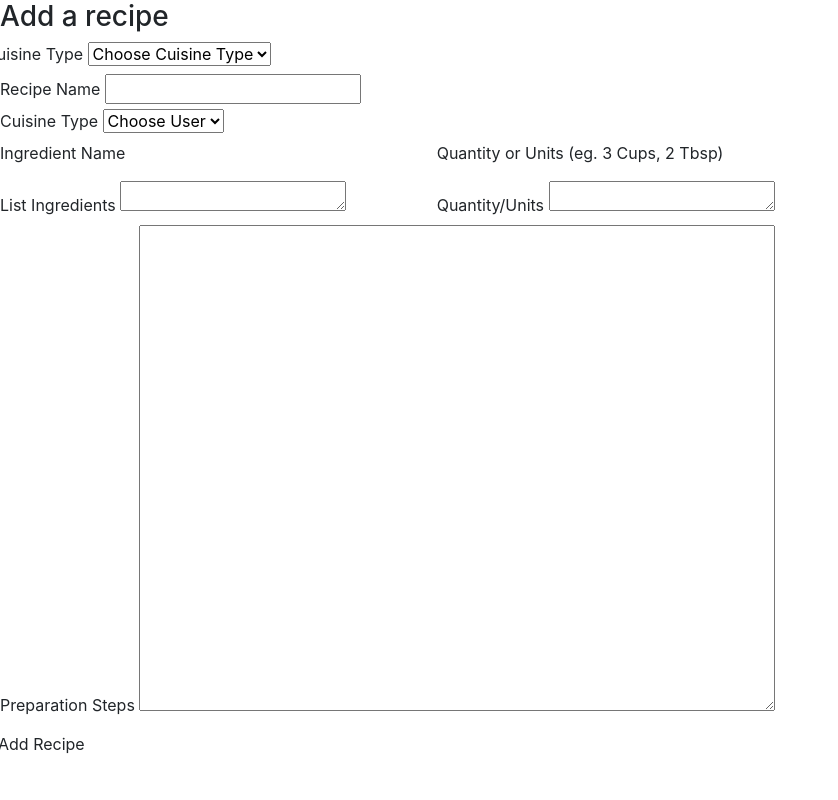
After one commit to Code-Institute-Submissions/Data-Centric-Development-Milestone-Projectv2, a Flask app: page /add_recipe in a window 1280 px wide. The commit adds this page. Shown: the whole page, without its empty margins (0-838 px from the left). Run offline with Flask 2, Linux system fonts and the light colour scheme; data that the repository does not hold is empty; some libraries are stand-ins or nearby versions.

Commit message:
Struggling with ingredient list, playing around with options

```diff
--- a/app.py
+++ b/app.py
@@ -1,6 +1,7 @@
 import os
-from flask import Flask, render_template, redirect, url_for
+from flask import Flask, render_template, redirect, url_for, request
 from flask_pymongo import PyMongo
+from pymongo import MongoClient
 from bson import ObjectId
 
 app = Flask(__name__)
@@ -18,5 +19,23 @@ def index():
 def list_recipes():
     return render_template('listrecipes.html', recipes = mongo.db.recipes.find())
 
+@app.route('/show_recipe/<recipe_id>/')
+def show_recipe(recipe_id):
+    recipe_id = mongo.db.recipes.find_one({"_id": ObjectId(recipe_id)})
+    entries = recipe_id.items()
+
+    return render_template('showrecipe.html', entries = entries)
+
+@app.route('/add_recipe')
+def add_recipe():
+    return render_template('addrecipe.html', cuisine=mongo.db.cuisine.find(), user=mongo.db.user.find())
+
+@app.route('/insert_recipe', methods=['POST'])
+def insert_recipe():
+    recipes = mongo.db.recipes
+    print(request.form)
+    recipes.insert_one(request.form.to_dict())
+    return redirect(url_for('list_recipes'))
+
 if __name__ == '__main__':
     app.run(host=os.environ.get('IP'), port=int(os.environ.get('PORT')), debug=True)
--- /dev/null
+++ b/templates/addrecipe.html
@@ -0,0 +1,62 @@
+{% extends 'base.html' %}
+
+{% block content %}
+
+<h3>Add a recipe</h3>
+<div class="row">
+    <form action="{{ url_for('insert_recipe') }}" method="POST" class="col-sm-12" onclick="validateForm()" name="recipeform">
+        <div class="row">
+            <div class="row">
+                <div class="col-sm 12">
+                    <label>Cuisine Type</label>
+                    <select id="cuisine" name="cuisine_name">
+                        <option value="" disabled selected>Choose Cuisine Type</option>
+                        {% for cui in cuisine %}
+                            <option value="{{cui.cuisine_name}}">{{cui.cuisine_name}}</option>
+                        {% endfor %}
+                    </select>
+                </div>
+            </div>
+            <div class="col-sm-12">
+                <label>Recipe Name</label>
+                <input type="text" id="recipe_name" name="recipe_name">
+            </div>
+        </div>
+        <div class="row">
+            <div class="col-sm 12">
+                <label>Cuisine Type</label>
+                <select id="user_name" name="user_name">
+                    <option value="" disabled selected>Choose User</option>
+                    {% for x in user %}
+                        <option value="{{x.user_name}}">{{x.user_name}}</option>
+                    {% endfor %}
+                </select>
+            </div>
+        </div>
+        <div class="row">
+            <div class="col-sm-4">
+                <p>Ingredient Name</p>
+                <label for="">List Ingredients</label>
+                <textarea name = "ingredient_1" id="ingredient_1" rows="1"></textarea>
+            </div>
+            <div class="col-sm-4">
+                <p>Quantity or Units (eg. 3 Cups, 2 Tbsp)</p>
+                <label for="">Quantity/Units</label>
+                <textarea name = "ingredient_qty_1" id="ingredient_qty_1" rows="1"></textarea>
+            </div>
+        </div>
+        <div class="row">
+            <div class="col-sm-12">
+                <label for="">Preparation Steps</label>
+                <textarea name = "preparation" id="preparation" rows="20" cols="60"></textarea>
+            </div>
+        </div>
+        <div class="row">
+            <button class="btn" type="submit">Add Recipe
+             </button>
+        </div>
+
+    </form>
+</div>
+
+{% endblock %}
--- a/templates/base.html
+++ b/templates/base.html
@@ -4,6 +4,10 @@
     <meta charset="UTF-8">
     <meta name="viewport" content="width=device-width, initial-scale=1.0">
     <meta http-equiv="X-UA-Compatible" content="ie=edge">
+    <link rel="stylesheet" href="https://stackpath.bootstrapcdn.com/bootstrap/4.2.1/css/bootstrap.min.css" integrity="sha384-GJzZqFGwb1QTTN6wy59ffF1BuGJpLSa9DkKMp0DgiMDm4iYMj70gZWKYbI706tWS" crossorigin="anonymous">
+    <script src="https://code.jquery.com/jquery-3.3.1.slim.min.js" integrity="sha384-q8i/X+965DzO0rT7abK41JStQIAqVgRVzpbzo5smXKp4YfRvH+8abtTE1Pi6jizo" crossorigin="anonymous"></script>
+    <script src="https://cdnjs.cloudflare.com/ajax/libs/popper.js/1.14.6/umd/popper.min.js" integrity="sha384-wHAiFfRlMFy6i5SRaxvfOCifBUQy1xHdJ/yoi7FRNXMRBu5WHdZYu1hA6ZOblgut" crossorigin="anonymous"></script>
+    <script src="https://stackpath.bootstrapcdn.com/bootstrap/4.2.1/js/bootstrap.min.js" integrity="sha384-B0UglyR+jN6CkvvICOB2joaf5I4l3gm9GU6Hc1og6Ls7i6U/mkkaduKaBhlAXv9k" crossorigin="anonymous"></script>
     <title>Document</title>
 </head>
 <body>
--- a/templates/listrecipes.html
+++ b/templates/listrecipes.html
@@ -7,9 +7,15 @@
     <ul>
         {% for recipe in recipes %}
         <h2>{{recipe.recipe_name}} by {{recipe.user_name}}</h2>
+        <!--
             {% for ingredient in recipe.ingredients %}
                 <p>{{ingredient}}</p>
             {% endfor %}
+        -->
+        <!-- Testing Something -->
+
+
+
         <p>{{recipe.preparation}}</p>
         <br>
         <h5>Allergens: {{recipe.allergens}}</h5>
```
Also changed, not shown: templates/showrecipe.html (added, +13 -0 lines).
